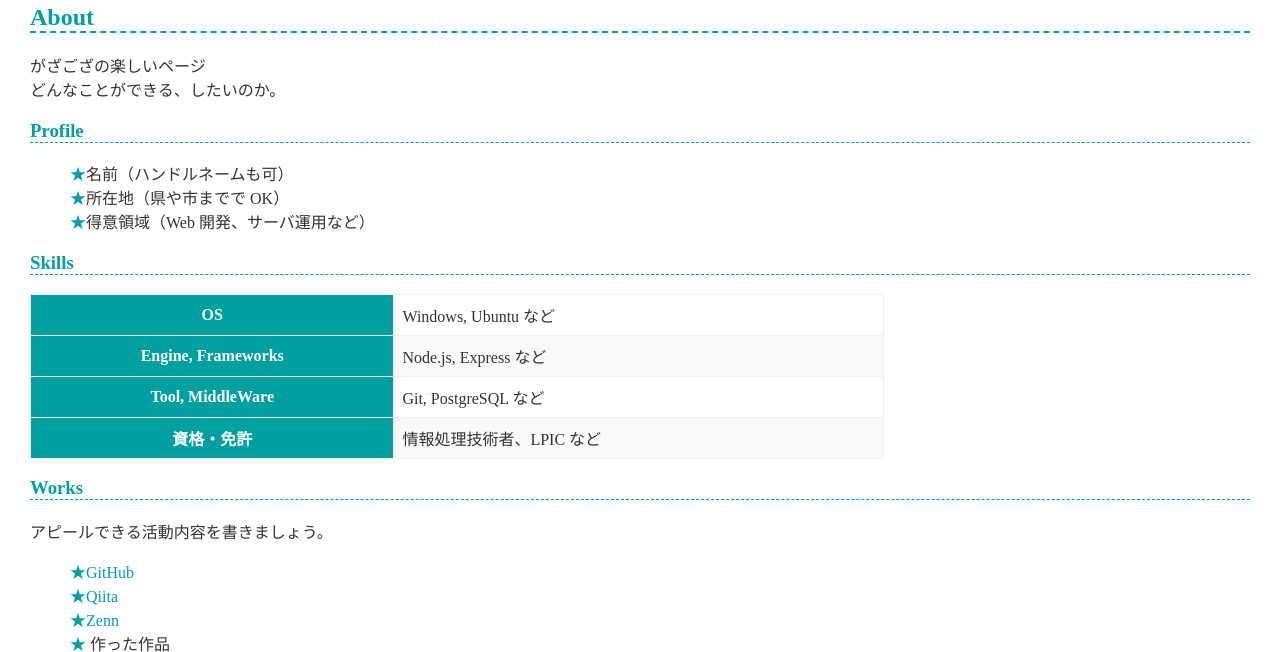
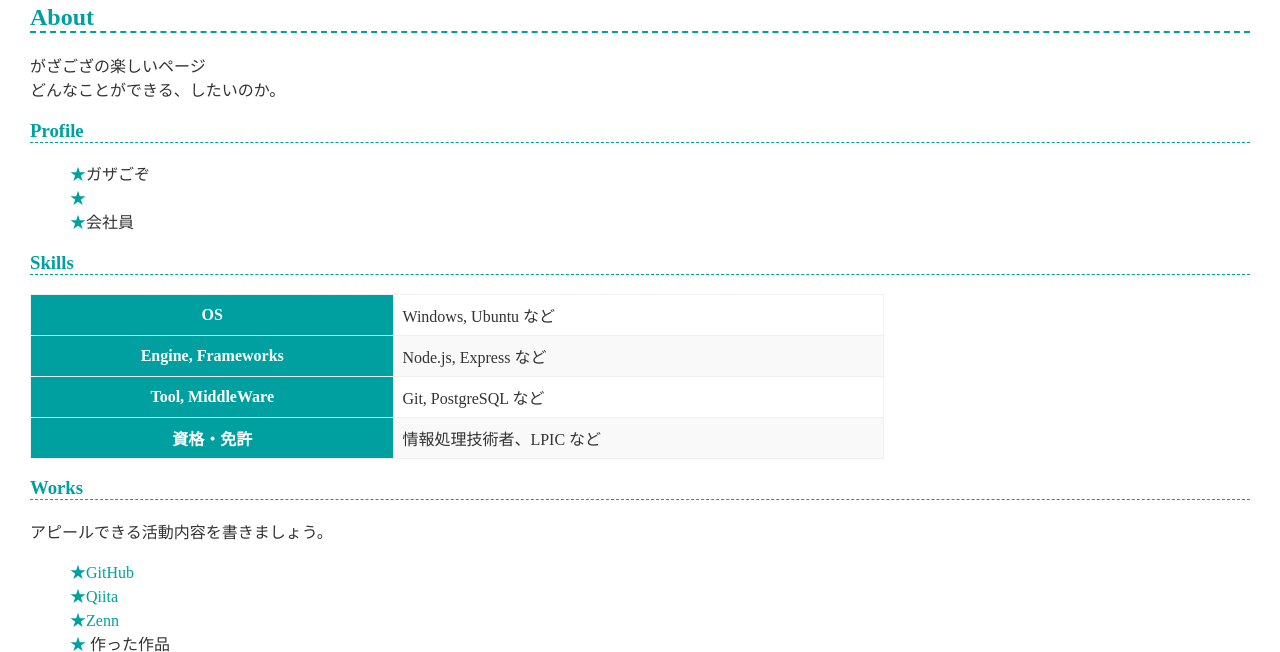
Before and after one commit to Quetzaltenango/Quetzaltenango.github.io, a plain HTML site: page index.html in a window 1280 px wide. Shown: the part 109-761 px from the top of the page. Drawn offline with Linux system fonts and the light colour scheme; grey boxes are pictures that could not be loaded.

Commit message:
Update index.html

```diff
--- a/index.html
+++ b/index.html
@@ -18,9 +18,9 @@
 
     <h3>Profile</h3>
     <ul>
-      <li>名前（ハンドルネームも可）</li>
-      <li>所在地（県や市までで OK）</li>
-      <li>得意領域（Web 開発、サーバ運用など）</li>
+      <li>ガザごぞ</li>
+      <li></li>
+      <li>会社員</li>
     </ul>
 
     <h3>Skills</h3>
```
